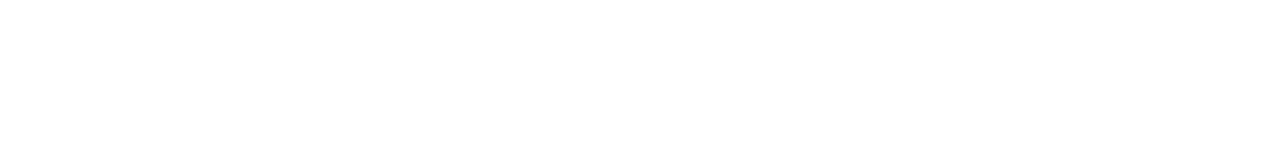
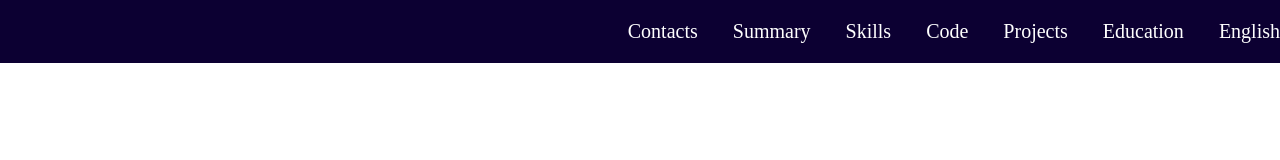
Before and after one commit to matsute/rsschool-cv, a plain HTML site: page index.html in a window 1280 px wide. Drawn offline with Linux system fonts and the light colour scheme.

Commit message:
feat: add header with nav

```diff
--- a/index.html
+++ b/index.html
@@ -7,5 +7,20 @@
     <link rel="stylesheet" href="style.css">
 </head>
 <body>
+    <header>
+        <div class="container">
+            <nav>
+                <ul class="header-navbar">
+                    <li><a href="#">Contacts</a></li>
+                    <li><a href="#">Summary</a></li>
+                    <li><a href="#">Skills</a></li>
+                    <li><a href="#">Code</a></li>
+                    <li><a href="#">Projects</a></li>
+                    <li><a href="#">Education</a></li>
+                    <li><a href="#">English</a></li>
+                </ul>
+            </nav>
+        </div>
+    </header>
 </body>
 </html>
--- a/style.css
+++ b/style.css
@@ -0,0 +1,46 @@
+*, *::before, *::after {
+    margin: 0;
+    padding: 0;
+    box-sizing: border-box;
+}
+
+ul {
+    list-style: none;
+}
+
+a {
+    text-decoration: none;
+}
+
+header {
+    background-color: #0C0032;
+}
+
+.container {
+    max-width: 1440px;
+}
+
+.header-navbar {
+    display: flex;
+    justify-content: end;
+}
+
+.header-navbar li {
+    padding: 20px 0;
+    margin-left: 35px;
+}
+
+.header-navbar li:nth-child(1) {
+    margin-left: 0;
+}
+
+.header-navbar li a {
+   color: white;
+   font-size: 20px;
+
+   transition: 0.2ms;
+}
+
+.header-navbar li a:hover {
+    filter: blur(0.8px);
+ }
```
